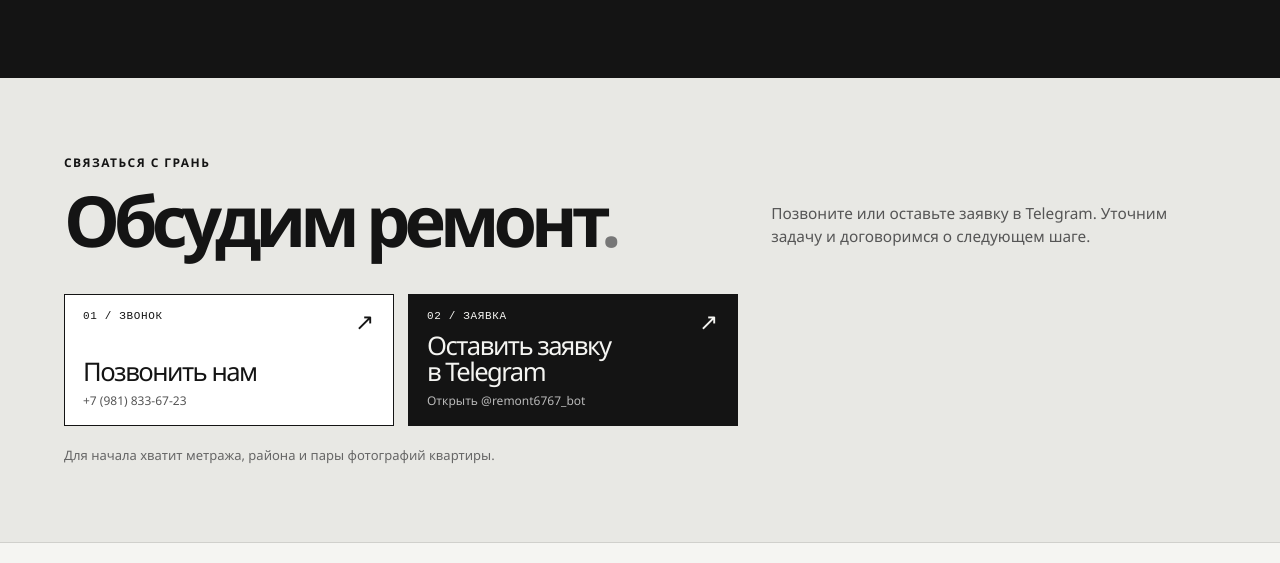
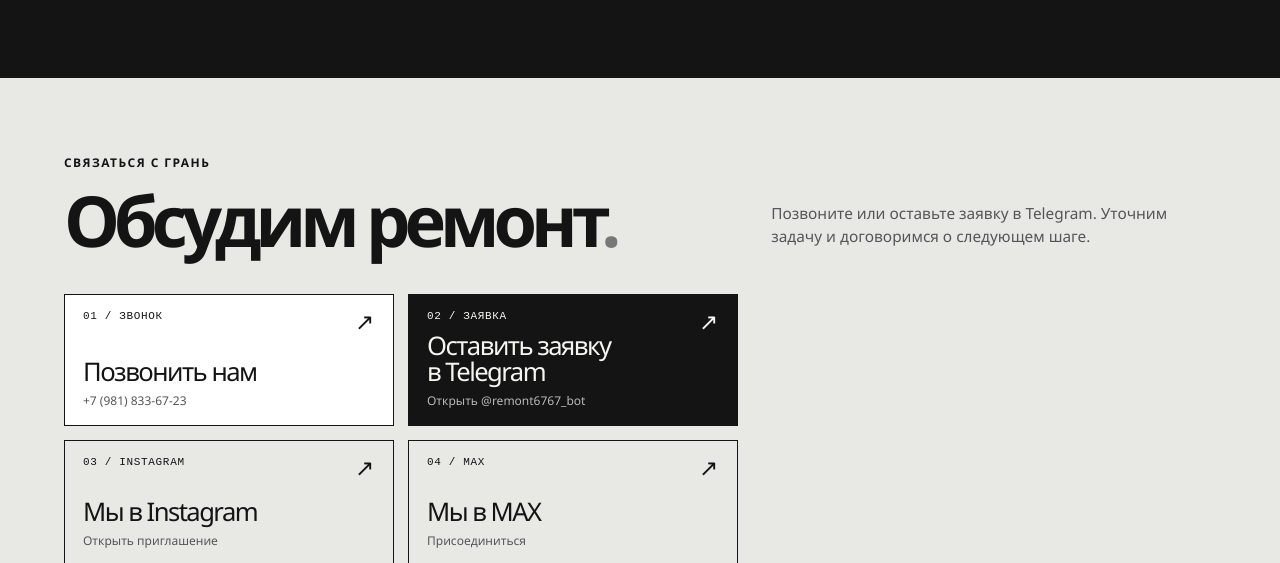
Before and after one commit to Defz208/gran-spb, a website: page outputs/index.html in a window 1280 px wide. Shown: the part 4882-5445 px from the top of the page. Drawn offline with Linux system fonts and the light colour scheme; no server answers.

Commit message:
Add Instagram and MAX contact links

```diff
--- a/outputs/index.html
+++ b/outputs/index.html
@@ -138,6 +138,8 @@
       <div class="contact-ways">
         <a class="contact-way contact-call" id="contact-call" href="tel:+79818336723"><span class="contact-way-top"><span>01 / ЗВОНОК</span><span class="contact-way-icon" aria-hidden="true">↗</span></span><span class="contact-way-title">Позвонить нам</span><span class="contact-way-detail" id="contact-phone-label">+7 (981) 833-67-23</span></a>
         <a class="contact-way contact-bot" id="contact-bot" href="https://t.me/remont6767_bot" target="_blank" rel="noopener noreferrer"><span class="contact-way-top"><span>02 / ЗАЯВКА</span><span class="contact-way-icon" aria-hidden="true">↗</span></span><span class="contact-way-title">Оставить заявку<br>в Telegram</span><span class="contact-way-detail" id="contact-bot-label">Открыть @remont6767_bot</span></a>
+        <a class="contact-way" href="https://www.instagram.com/invites/contact/?utm_source=ig_contact_invite&amp;utm_medium=copy_link&amp;utm_content=4e64ccp" target="_blank" rel="noopener noreferrer"><span class="contact-way-top"><span>03 / INSTAGRAM</span><span class="contact-way-icon" aria-hidden="true">↗</span></span><span class="contact-way-title">Мы в Instagram</span><span class="contact-way-detail">Открыть приглашение</span></a>
+        <a class="contact-way" href="https://max.ru/join/Ov9YpEqm3tonfXY9g8MbB-Sl3WCkPOqpLA1qDmkOrUE" target="_blank" rel="noopener noreferrer"><span class="contact-way-top"><span>04 / MAX</span><span class="contact-way-icon" aria-hidden="true">↗</span></span><span class="contact-way-title">Мы в MAX</span><span class="contact-way-detail">Присоединиться</span></a>
         <p class="contact-hint">Для начала хватит метража, района и пары фотографий квартиры.</p>
       </div>
     </div>
```
